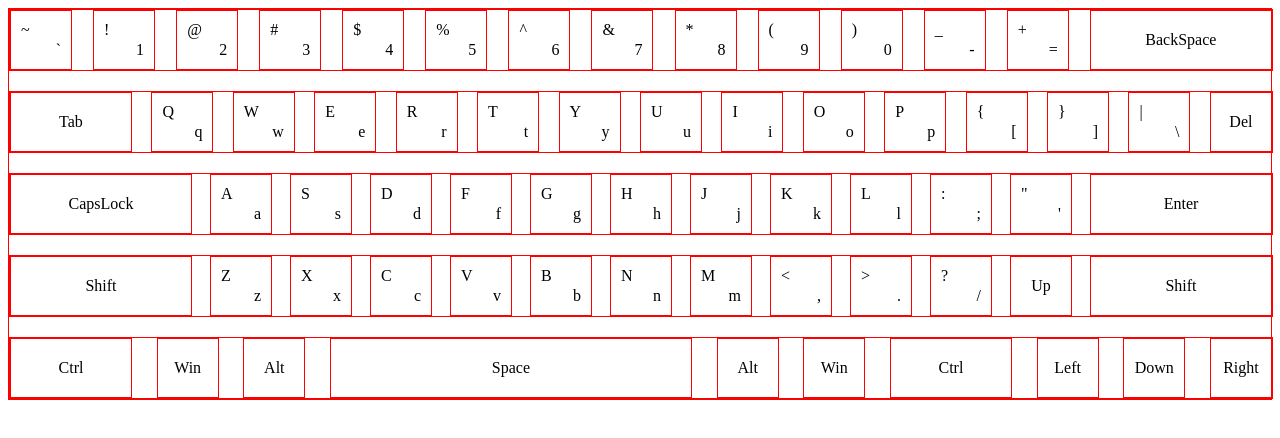
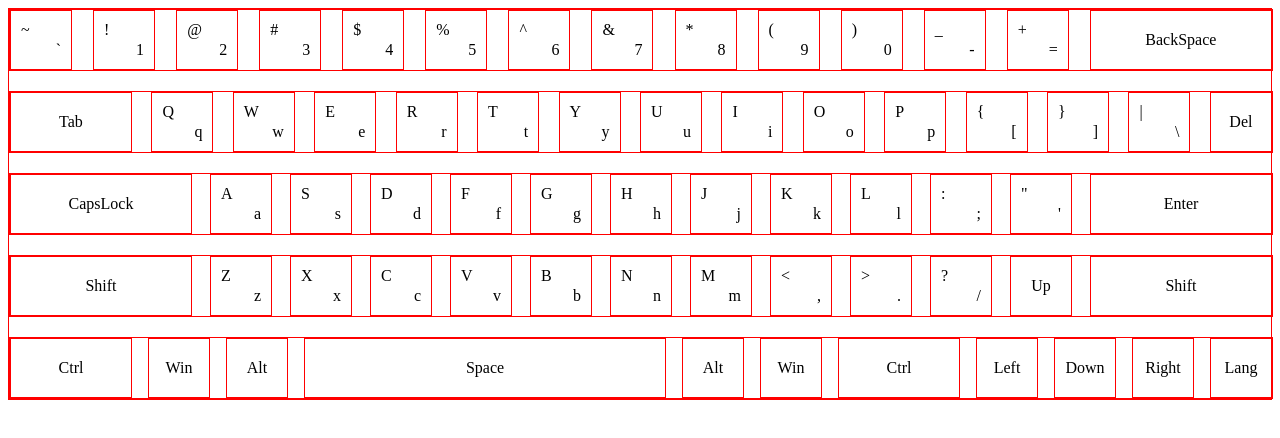
Before and after one commit to HunterTigerX/virtual-keyboard, a website: page index.html in a window 1280 px wide. Drawn offline with Linux system fonts and the light colour scheme.

Commit message:
feat: add russian layout and prevent some keys from staying active

```diff
--- a/pageLayout.js
+++ b/pageLayout.js
@@ -1,6 +1,7 @@
-const rowkeysCount = [14, 15, 13, 13, 10];
+const rowkeysCount = [14, 15, 13, 13, 11];
+let keyboardLanguage = "En";
 
-const specialSymbols = [
+const specialSymbols = [ //Клавиши с особыми размерами клавиш
   "BackSpace",
   "Tab",
   "Del",
@@ -11,13 +12,15 @@ const specialSymbols = [
   "Win",
   "Alt",
   "Space",
+  "Пробел",
   "Left",
   "Down",
   "Right",
   "Up",
+  "Lang"
 ];
 
-const singleKeys = [
+const singleKeys = [ //Клавиши без маленького текста
   "BackSpace",
   "Tab",
   "Del",
@@ -28,14 +31,16 @@ const singleKeys = [
   "Win",
   "Alt",
   "Space",
+  "Пробел",
   "Left",
   "Down",
   "Right",
   "Up",
+  "Lang"
 ];
 
 /*using keycodes*/
-const keycodesOfKeyboard = [
+const keycodesOfKeyboard = [ //Добавляем классы для работы с клавишами
   [
     "Backquote",
     "Digit1",
@@ -110,6 +115,7 @@ const keycodesOfKeyboard = [
     "ArrowLeft",
     "ArrowDown",
     "ArrowRight",
+    "ChangeLanguage",
   ],
 ];
 
@@ -160,10 +166,11 @@ const engSmall = [
     "Left",
     "Down",
     "Right",
+    "Lang"
   ],
 ];
 
-const engBig = [
+const engBig = [ //Большие буквы в клавиатуре и буквы с текстом
   [
     "~",
     "!",
@@ -210,48 +217,173 @@ const engBig = [
     "Left",
     "Down",
     "Right",
+    "Lang",
   ],
 ];
 
-async function createKeyboard() {
+const ruBig = [ //Большие буквы в клавиатуре и буквы с текстом
+  [
+    "~",
+    "!",
+    "@",
+    "#",
+    "$",
+    "%",
+    "^",
+    "&",
+    "*",
+    "(",
+    ")",
+    "_",
+    "+",
+    "BackSpace",
+  ],
+  [
+    "Tab",
+    "Й",
+    "Ц",
+    "У",
+    "К",
+    "Е",
+    "Н",
+    "Г",
+    "Ш",
+    "Щ",
+    "З",
+    "Х",
+    "Ъ",
+    "/",
+    "Del",
+  ],
+  ["CapsLock", "Ф", "Ы", "В", "А", "П", "Р", "О", "Л", "Д", "Ж", 'Э', "Enter"],
+  ["Shift", "Я", "Ч", "С", "М", "И", "Т", "Ь", "Б", "Ю", ",", "Up", "Shift"],
+  [
+    "Ctrl",
+    "Win",
+    "Alt",
+    "Space",
+    "Alt",
+    "Win",
+    "Ctrl",
+    "Left",
+    "Down",
+    "Right",
+    "Lang",
+  ],
+];
+
+const ruSmall = [
+  [
+    "ё",
+    "1",
+    "2",
+    "3",
+    "4",
+    "5",
+    "6",
+    "7",
+    "8",
+    "9",
+    "0",
+    "-",
+    "=",
+    "BackSpace",
+  ],
+  [
+    "Tab",
+    "й",
+    "ц",
+    "у",
+    "к",
+    "е",
+    "н",
+    "г",
+    "ш",
+    "щ",
+    "з",
+    "х",
+    "ъ",
+    "\\",
+    "Del",
+  ],
+  ["CapsLock", "ф", "ы", "в", "а", "п", "р", "о", "л", "д", "ж", "э", "Enter"],
+  ["Shift", "я", "ч", "с", "м", "и", "т", "ь", "б", "ю", ".", "Up", "Shift"],
+  [
+    "Ctrl",
+    "Win",
+    "Alt",
+    "Пробел",
+    "Alt",
+    "Win",
+    "Ctrl",
+    "Left",
+    "Down",
+    "Right",
+    "Lang"
+  ],
+];
+
+function createKeyboardWrapper() {
   const keyboardWrapper = document.createElement("div"); //Создаём обёртку для клавиатуры
   keyboardWrapper.classList.add("keyboard__wrapper"); //Добавляем ей стили
+  document.body.append(keyboardWrapper); //Вставляем клавиатуру в документ
+}
+
+function createKeyboard() {
+  const keyboardWrapper = document.querySelector('.keyboard__wrapper');
+  keyboardWrapper.innerText = '';
   for (let i = 0; i < rowkeysCount.length; i++) {
     //Создаём ряды клавиш
     keyboardWrapper.append(fillRowsWithKeys(rowkeysCount[i], i)); //Заполняем ряд клавишами
   }
 
-  document.body.append(keyboardWrapper); //Вставляем клавиатуру в документ
-  console.log("↑↓→←");
-  console.log(document.body);
+  const languageKey = document.querySelector(".key__ChangeLanguage");
+  languageKey.addEventListener("click", function () {
+  console.log('changed');
+  changeLayout();
+});
+
 }
 
 function fillRowsWithKeys(count, currentRow) {
+
+  let keyboardLanguageBigKeys;
+  let keyboardLanguageSmallkeys;
+
+  if (keyboardLanguage === 'Ru') {
+    console.log(keyboardLanguage)
+    keyboardLanguageBigKeys = ruBig;
+    keyboardLanguageSmallkeys = ruSmall;
+  } else if (keyboardLanguage === 'En') {
+    console.log(keyboardLanguage)
+    keyboardLanguageBigKeys = engBig;
+    keyboardLanguageSmallkeys = engSmall;
+  }
+
   const keyboardRow = document.createElement("div"); //Создаём ряд клавиш
   for (let i = 0; i < count; i++) {
     //Создаём клавиши
-    const name = engSmall[currentRow][i];
+    const name = keyboardLanguageSmallkeys[currentRow][i];
     const keyWrapper = document.createElement("div");
     keyWrapper.classList.add(
       "key",
       `key__${keycodesOfKeyboard[currentRow][i]}`
     );
     const bigKey = document.createElement("div"); //Левое верхнее значение
-
-    bigKey.innerText = engBig[currentRow][i];
+    bigKey.innerText = keyboardLanguageBigKeys[currentRow][i];
 
     keyWrapper.append(bigKey);
-    if (!singleKeys.includes(engSmall[currentRow][i])) {
+    if (!singleKeys.includes(keyboardLanguageSmallkeys[currentRow][i])) {
       //Проверяем, надо ли создавать альтернативное значение
       const smallKey = document.createElement("div"); //Правое нижнее значение
       smallKey.classList.add("key__small");
-      smallKey.textContent = engSmall[currentRow][i];
+      smallKey.textContent = keyboardLanguageSmallkeys[currentRow][i];
       keyWrapper.append(smallKey);
     }
 
     if (specialSymbols.includes(name)) {
       //Добавляем классы для нестандартных клавиш
-      if (name === "Space") {
+      if (name === "Space" || name === 'Пробел') {
         keyWrapper.classList.add(`key__xsix`);
       } else if (
         name === "BackSpace" ||
@@ -278,17 +410,50 @@ function fillRowsWithKeys(count, currentRow) {
   return keyboardRow;
 }
 
-async function startTask() {
-  await createKeyboard();
+createKeyboardWrapper();
+createKeyboard();
+
+document.addEventListener("keydown", function (event) {
+  changeStyleOfPressedKey(event);
+  document.querySelector(".key__" + event.code).style.background = "green";
+  //console.log(event.code)
+
+  if (event.code === "Tab" || //Prevent keys from staying active
+    event.code === "CapsLock") {
+      event.preventDefault();
+      return;
+    }
+});
+
+document.addEventListener("keyup", function (event) {
+  console.log(event.key, event.code);
+  changeStyleOfPressedKey(event);
+  document.querySelector(".key__" + event.code).style.background = "none";
+});
+
+function changeLayout() {
+  if (keyboardLanguage === 'Ru') {
+    keyboardLanguage = 'En';
+  } else {
+    keyboardLanguage = 'Ru';
+  }
+  createKeyboard();
 }
 
-startTask();
+function changeStyleOfPressedKey(event) {
+  // console.log( document.querySelector(".key__" + event.code));
+  // document.querySelector(".key__" + event.code).classList.toggle("key__pressed")
+}
 
-document.addEventListener("keydown", function (event) {
-  console.log(event.key, event.code);
-  document.querySelector(".key__" + event.code).style.background = "green";
-});
+if (navigator.keyboard) {
+  const keyboard = navigator.keyboard;
+  console.log();
+  keyboard.getLayoutMap();
+} else {
+  // Do something else.
+}
 
 /*
-
+  console.log("↑↓→←");
+  console.log(document.body);
 */
--- a/styles.css
+++ b/styles.css
@@ -58,3 +58,7 @@
 .key__xtwo {
     width: calc(60px*2);
 }
+
+.key__pressed {
+    background-color: gray;
+}
```
